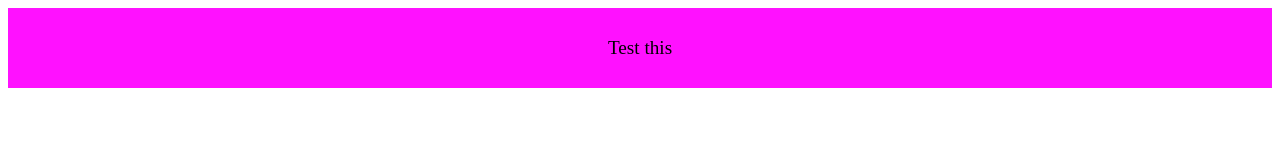
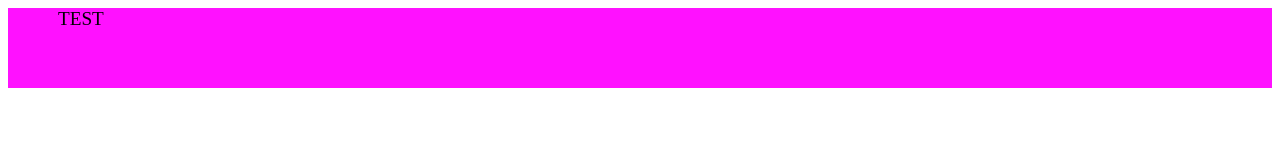
Before and after one commit to nfragiskatos/react-website-with-styled-components, a React (Create React App) app: page / in a window 1280 px wide. Shown: the top 160 px of the page. Built offline with nearby package versions, Linux system fonts and the light colour scheme.

Commit message:
- Added global.styles to hold all global components

```diff
--- a/src/components/Navbar/Navbar.js
+++ b/src/components/Navbar/Navbar.js
@@ -1,8 +1,12 @@
 import React from "react";
-import { Nav } from "./Navbar.styles";
+import { Nav, NavbarContainer } from "./Navbar.styles";
 
 const Navbar = () => {
-  return <Nav>Test this</Nav>;
+  return (
+    <Nav>
+      <NavbarContainer>TEST</NavbarContainer>
+    </Nav>
+  );
 };
 
 export default Navbar;
--- a/src/components/Navbar/Navbar.styles.js
+++ b/src/components/Navbar/Navbar.styles.js
@@ -1,4 +1,5 @@
 import styled from "styled-components";
+import { Container } from "../../global.styles";
 
 export const Nav = styled.nav`
   background: #ff11ff;
@@ -11,3 +12,10 @@
   top: 0;
   z-index: 999;
 `;
+
+export const NavbarContainer = styled(Container)`
+  display: flex;
+  justify-content: space-between;
+  height: 80px;
+  ${Container}
+`;
--- /dev/null
+++ b/src/global.styles.js
@@ -0,0 +1,27 @@
+import styled, { createGlobalStyle } from "styled-components";
+
+const GlobalStyle = createGlobalStyle`
+* {
+    box-sizing: border-box;
+    margin: 0;
+    padding: 0;
+    font-family: "Source Sans Pro", sans-serif;
+}
+`;
+
+export const Container = styled.div`
+  z-index: 1;
+  width: 100%;
+  max-width: 1300px;
+  margin-right: auto;
+  margin-left: auto;
+  padding-right: 50px;
+  padding-left: 50px;
+
+  @media screen and (max-width: 991px) {
+    padding-right: 30px;
+    padding-left: 30px;
+  }
+`;
+
+export default GlobalStyle;
```
